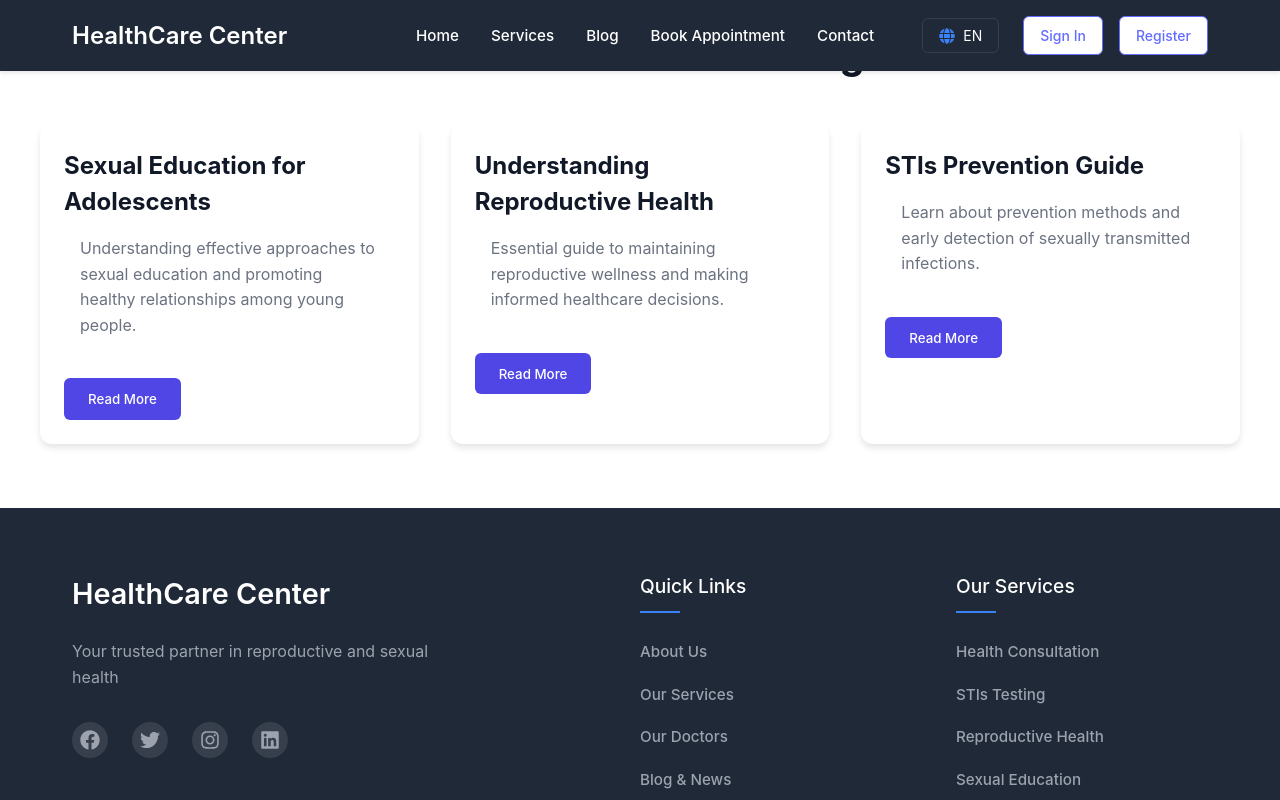
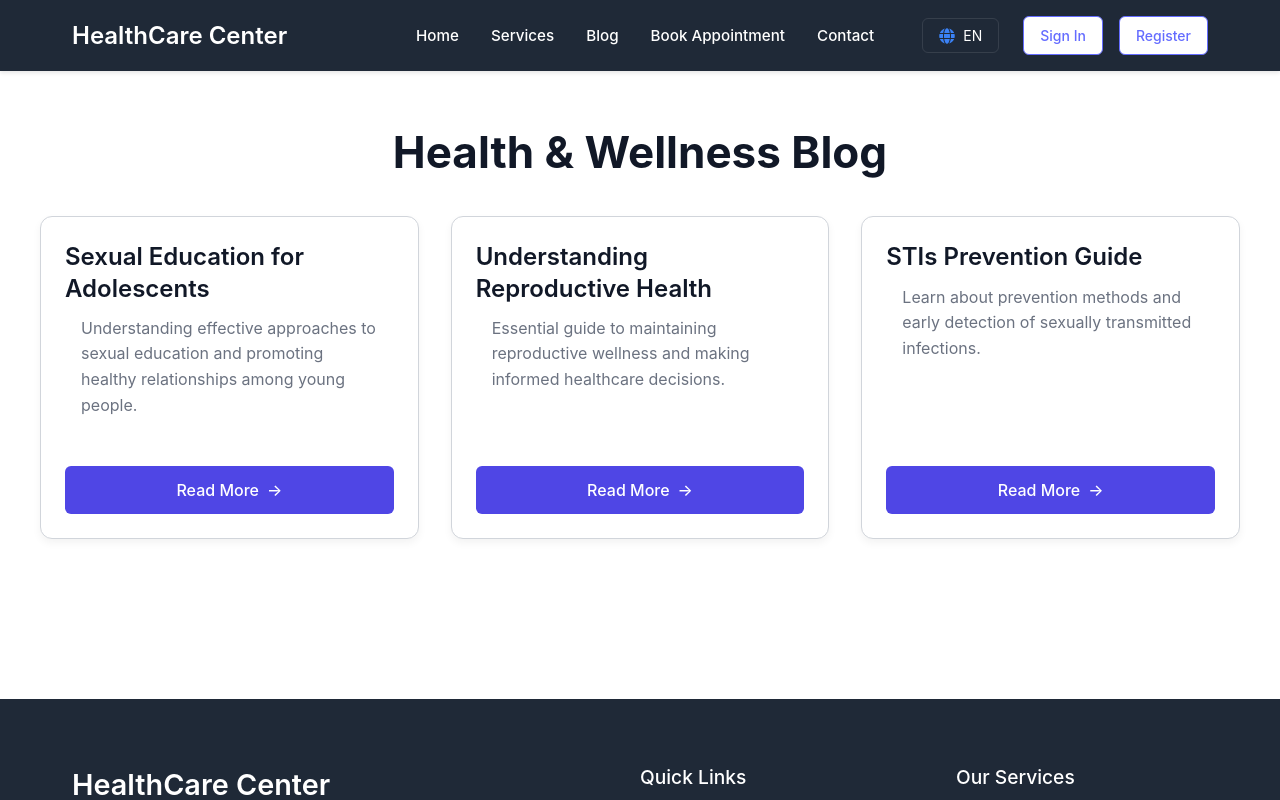
Before and after one commit to 0767534208/SWP391, a React (Vite) app: page /blog in a window 1280 px wide. Shown: the top 800 px of the page. Built offline with nearby package versions, Linux system fonts and the light colour scheme.

Commit message:
Update Blog and BlogDetail

```diff
--- a/src/App.tsx
+++ b/src/App.tsx
@@ -10,19 +10,24 @@ import Login from './pages/Auth/Login';
 import Register from './pages/Auth/Register';
 import Booking from './pages/Booking/Booking';
 import Blog from './pages/Blog/Blog';
+import BlogDetail from './pages/Blog/BlogDetail';
 
 function App() {
   return (
     <I18nextProvider i18n={i18n}>
       <Router>
         <Routes>
+          {/* Route dành cho người dùng */}
           <Route path="/" element={<UserLayout />}>
             <Route index element={<Home />} />
             <Route path="auth/login" element={<Login />} />
             <Route path="auth/register" element={<Register />} />
             <Route path="booking" element={<Booking />} />
             <Route path="blog" element={<Blog />} />
+            <Route path="/blog/:id" element={<BlogDetail />} />
           </Route>
+
+          {/* Route dành cho admin */}
         </Routes>
       </Router>
     </I18nextProvider>
--- a/src/pages/Blog/Blog.css
+++ b/src/pages/Blog/Blog.css
@@ -1,72 +1,154 @@
-.blog-page {
-  padding: 2rem;
-  background-color: var(--background-color);
+:root {
+  --primary-color: #4f46e5;       /* Màu chủ đạo */
+  --secondary-color: #6366f1;     /* Tông nhạt hơn chút */
+  --accent-color: #3b82f6;        /* Cho hover hoặc link */
+  --background-color: #f9fafb;    /* Màu nền trang */
+  --card-bg-color: #ffffff;       /* Màu nền mỗi card */
+  --border-color: #e5e7eb;        /* Viền nhạt */
+  --text-color: #111827;          /* Màu chữ chính */
+  --text-light: #6b7280;          /* Màu chữ phụ */
+  --hover-bg: #f3f4f6;            /* Nền hover nhẹ */
 }
 
+/* -------------------------------------------
+   Toàn trang Blog
+   ------------------------------------------- */
+.blog-page {
+  background-color: var(--background-color);
+  padding: 8rem 1rem;               /* Đẩy nội dung xuống và hai bên */
+}
+
+/* -------------------------------------------
+   Container chính (giữa màn hình)
+   ------------------------------------------- */
 .blog-container {
   max-width: 1200px;
   margin: 0 auto;
 }
 
-.blog-title {
+/* -------------------------------------------
+   Header trang Blog
+   ------------------------------------------- */
+.blog-header {
   text-align: center;
-  color: var(--text-color);
-  margin-bottom: 3rem;
-  font-size: 2.5rem;
+  margin-bottom: 2.5rem;
 }
 
+.blog-title {
+  font-size: 2.75rem;
+  color: var(--text-color);
+  margin-bottom: 0.5rem;
+  font-weight: 700;
+}
+
+.blog-subtitle {
+  font-size: 1.125rem;
+  color: var(--text-light);
+}
+
+/* -------------------------------------------
+   Grid hiển thị các card
+   ------------------------------------------- */
 .blog-grid {
   display: grid;
-  grid-template-columns: repeat(auto-fit, minmax(300px, 1fr));
+  grid-template-columns: repeat(auto-fit, minmax(320px, 1fr));
   gap: 2rem;
 }
 
+/* -------------------------------------------
+   Mỗi card (bài blog)
+   ------------------------------------------- */
 .blog-card {
-  background: white;
+  display: flex;
+  flex-direction: column;
+  justify-content: space-between;
+  background-color: var(--card-bg-color);
   border-radius: 12px;
+  border: 1px solid var(--border-color);
+  box-shadow: 0 4px 8px rgba(0, 0, 0, 0.05);
   overflow: hidden;
-  box-shadow: 0 4px 6px rgba(0, 0, 0, 0.1);
-  transition: transform 0.3s ease;
-  padding: 1.5rem;
+  transition: transform 0.3s ease, box-shadow 0.3s ease;
 }
 
 .blog-card:hover {
-  transform: translateY(-5px);
+  transform: translateY(-6px);
+  box-shadow: 0 10px 20px rgba(0, 0, 0, 0.08);
 }
 
-.blog-content h2 {
-  color: var(--text-color);
-  font-size: 1.5rem;
-  margin-bottom: 1rem;
+/* -------------------------------------------
+   Nội dung trong card
+   ------------------------------------------- */
+.blog-card-content {
+  padding: 1.5rem 1.5rem 0.5rem;
 }
 
-.blog-content p {
-  color: var(--text-light);
-  margin-bottom: 1.5rem;
-  line-height: 1.6;
+.card-title {
+  font-size: 1.5rem;
+  color: var(--text-color);
+  margin-bottom: 0.75rem;
+  font-weight: 600;
+  line-height: 1.3;
 }
 
+.card-description {
+  font-size: 1rem;
+  color: var(--text-light);
+  line-height: 1.6;
+  margin-bottom: 1.5rem;
+  min-height: 60px; /* Giữ đều chiều cao mô tả, tránh card không đều */
+}
+
+/* -------------------------------------------
+   Nút Read More
+   ------------------------------------------- */
 .read-more-btn {
+  display: inline-flex;
+  align-items: center;
+  justify-content: center;
+  margin: 0 1.5rem 1.5rem;  /* Cách đều hai bên và dưới */
+  padding: 0.75rem 1.5rem;
   background-color: var(--primary-color);
-  color: white;
-  border: none;
-  padding: 0.8rem 1.5rem;
+  color: #ffffff;
+  font-size: 1rem;
+  font-weight: 500;
   border-radius: 6px;
-  font-weight: 500;
-  cursor: pointer;
-  transition: background-color 0.3s ease;
+  text-decoration: none;
+  transition: background-color 0.3s ease, transform 0.2s ease;
 }
 
 .read-more-btn:hover {
-  background-color: var(--selected-color);
+  background-color: var(--secondary-color);
+  transform: translateY(-2px);
 }
 
-@media (max-width: 768px) {
-  .blog-grid {
-    grid-template-columns: 1fr;
+.btn-arrow {
+  margin-left: 0.5rem;
+  transition: margin-left 0.2s ease;
+}
+
+.read-more-btn:hover .btn-arrow {
+  margin-left: 0.75rem;
+}
+
+/* -------------------------------------------
+   Responsive
+   ------------------------------------------- */
+@media (max-width: 1024px) {
+  .blog-page {
+    padding: 2rem 1rem;
   }
 
   .blog-title {
+    font-size: 2.5rem;
+  }
+}
+
+@media (max-width: 640px) {
+  .blog-title {
     font-size: 2rem;
   }
+
+  .card-description {
+    min-height: auto;
+  }
 }
--- a/src/pages/Blog/Blog.tsx
+++ b/src/pages/Blog/Blog.tsx
@@ -1,5 +1,6 @@
 import React from 'react';
 import { useTranslation } from 'react-i18next';
+import { Link } from 'react-router-dom';
 import './Blog.css';
 
 const Blog = () => {
@@ -26,18 +27,22 @@ const Blog = () => {
   return (
     <div className="blog-page">
       <div className="blog-container">
-        <h1 className="blog-title">{t('blog.title')}</h1>
+        <header className="blog-header">
+          <h1 className="blog-title">{t('blog.title')}</h1>
+        </header>
+
         <div className="blog-grid">
-          {blogPosts.map((post) => (
-            <div key={post.id} className="blog-card">
-              <div className="blog-content">
-                <h2>{post.title}</h2>
-                <p>{post.description}</p>
-                <button className="read-more-btn">
-                  {t('blog.readMore')}
-                </button>
+          {blogPosts.map(post => (
+            <article key={post.id} className="blog-card">
+              <div className="blog-card-content">
+                <h2 className="card-title">{post.title}</h2>
+                <p className="card-description">{post.description}</p>
               </div>
-            </div>
+              <Link to={`/blog/${post.id}`} className="read-more-btn">
+                {t('blog.readMore')}
+                <span className="btn-arrow">→</span>
+              </Link>
+            </article>
           ))}
         </div>
       </div>
--- /dev/null
+++ b/src/pages/Blog/BlogDetail.css
@@ -0,0 +1,120 @@
+:root {
+  --primary-color: #4f46e5;
+  --secondary-color: #6366f1;
+  --accent-color: #3b82f6;
+  --background-color: #ffffff;
+  --hover-color: #f3f4f6;
+  --border-color: #d1d5db;
+  --text-color: #111827;
+  --text-light: #6b7280;
+}
+
+.blog-detail-page {
+  min-height: 100vh;
+  background: var(--hover-color);
+  padding: 6rem 1rem;
+}
+
+.blog-detail-container {
+  max-width: 800px;
+  margin: 0 auto;
+  background: var(--background-color);
+  border-radius: 12px;
+  padding: 2rem;
+  box-shadow: 0 4px 8px rgba(0, 0, 0, 0.05);
+}
+
+.detail-nav {
+  margin-bottom: 1.5rem;
+}
+
+.back-link {
+  font-size: 0.9rem;
+  color: var(--primary-color);
+  text-decoration: none;
+  transition: color 0.2s ease;
+}
+
+.back-link:hover {
+  color: var(--secondary-color);
+}
+
+.detail-header {
+  text-align: left;
+  margin-bottom: 2rem;
+}
+
+.detail-title {
+  font-size: 2.25rem;
+  font-weight: 700;
+  color: var(--text-color);
+  margin-bottom: 0.5rem;
+}
+
+.detail-meta {
+  display: flex;
+  gap: 1rem;
+  font-size: 0.9rem;
+  color: var(--text-light);
+}
+
+.detail-author::before {
+  content: '👤 ';
+}
+
+.detail-date::before {
+  content: '📅 ';
+}
+
+.detail-image {
+  margin-bottom: 2rem;
+  text-align: center;
+}
+
+.detail-image img {
+  width: 100%;
+  max-height: 400px;
+  object-fit: cover;
+  border-radius: 8px;
+}
+
+.detail-content {
+  font-size: 1rem;
+  line-height: 1.7;
+  color: var(--text-color);
+}
+
+.detail-content p {
+  margin-bottom: 1rem;
+  text-align: justify;
+}
+
+.back-btn {
+  margin-top: 1rem;
+  padding: 0.75rem 1.5rem;
+  background: var(--primary-color);
+  color: white;
+  border: none;
+  border-radius: 6px;
+  cursor: pointer;
+  transition: background 0.2s ease;
+}
+
+.back-btn:hover {
+  background: var(--secondary-color);
+}
+
+@media (max-width: 640px) {
+  .blog-detail-container {
+    padding: 1.5rem;
+  }
+
+  .detail-title {
+    font-size: 1.75rem;
+  }
+
+  .detail-meta {
+    flex-direction: column;
+    gap: 0.5rem;
+  }
+}
--- /dev/null
+++ b/src/pages/Blog/BlogDetail.tsx
@@ -0,0 +1,100 @@
+// src/pages/Blog/BlogDetail.jsx
+import React from 'react';
+import { useParams, Link, useNavigate } from 'react-router-dom';
+import { useTranslation } from 'react-i18next';
+import './BlogDetail.css';  // Bạn có thể tạo file này để style riêng cho detail
+
+const BlogDetail = () => {
+  const { t } = useTranslation();
+  const { id } = useParams();          // Lấy id từ URL
+  const navigate = useNavigate();
+
+  // Dữ liệu demo (có thể thay bằng fetch API thực tế)
+  const blogPosts = [
+    {
+      id: '1',
+      title: t('blog.sexualEducation.title'),
+      content: t('Sức khỏe sinh sản (SKSS) là trạng thái khỏe mạnh về thể chất, tinh thần và xã hội liên quan đến mọi khía cạnh của hệ thống sinh sản. Nó bao gồm sức khỏe tình dục, khả năng sinh sản, việc mang thai, sinh con, kế hoạch hóa gia đình và các yếu tố liên quan khác'),
+      imageUrl: '/cham-soc-suc-khoe-sinh-san-1-4658.jpg',
+      publishedDate: t('1/5/2003'),
+      author: t('Huy'),
+    },
+    {
+      id: '2',
+      title: t('blog.reproductiveHealth.title'),
+      content: t('Sức khỏe sinh sản (SKSS) là trạng thái khỏe mạnh về thể chất, tinh thần và xã hội liên quan đến mọi khía cạnh của hệ thống sinh sản. Nó bao gồm sức khỏe tình dục, khả năng sinh sản, việc mang thai, sinh con, kế hoạch hóa gia đình và các yếu tố liên quan khác'),
+      imageUrl: '/cham-soc-suc-khoe-sinh-san-1-4658.jpg',
+      publishedDate: t('1/5/2003'),
+      author: t('Luân'),
+    },
+    {
+      id: '3',
+      title: t('blog.stisPrevention.title'),
+      content: t('Sức khỏe sinh sản (SKSS) là trạng thái khỏe mạnh về thể chất, tinh thần và xã hội liên quan đến mọi khía cạnh của hệ thống sinh sản. Nó bao gồm sức khỏe tình dục, khả năng sinh sản, việc mang thai, sinh con, kế hoạch hóa gia đình và các yếu tố liên quan khác'),
+      imageUrl: '/cham-soc-suc-khoe-sinh-san-1-4658.jpg',
+      publishedDate: t('1/5/2003'),
+      author: t('Quốc'),
+    }
+  ];
+
+  // Tìm bài viết theo id
+  const post = blogPosts.find(item => item.id === id);
+
+  if (!post) {
+    // Nếu không tìm thấy, hiển thị thông báo và nút quay lại
+    return (
+      <div className="blog-detail-page">
+        <div className="blog-detail-container">
+          <h2>{t('blog.notFoundTitle')}</h2>
+          <p>{t('blog.notFoundMessage')}</p>
+          <button
+            className="back-btn"
+            onClick={() => navigate(-1)}
+          >
+            {t('blog.backToList')}
+          </button>
+        </div>
+      </div>
+    );
+  }
+
+  return (
+    <div className="blog-detail-page">
+      <div className="blog-detail-container">
+        {/* Nút quay về danh sách */}
+        <div className="detail-nav">
+          <Link to="/blog" className="back-link">
+            ← {t('Quay lại')}
+          </Link>
+        </div>
+
+        {/* Tiêu đề và metadata */}
+        <header className="detail-header">
+          <h1 className="detail-title">{post.title}</h1>
+          <div className="detail-meta">
+            <span className="detail-author">
+              {/* {t('blog.by')} {post.author} */}
+              {post.author}
+            </span>
+            <span className="detail-date">{post.publishedDate}</span>
+          </div>
+        </header>
+
+        {/* Ảnh minh họa nếu có */}
+        {post.imageUrl && (
+          <div className="detail-image">
+            <img src={post.imageUrl} alt={post.title} />
+          </div>
+        )}
+
+        {/* Nội dung chi tiết */}
+        <article className="detail-content">
+          {/* Nếu nội dung dài, bạn có thể chia nhiều <p> */}
+          <p>{post.content}</p>
+        </article>
+      </div>
+    </div>
+  );
+};
+
+export default BlogDetail;
```
Also changed, not shown: public/cham-soc-suc-khoe-sinh-san-1-4658.jpg (added).
